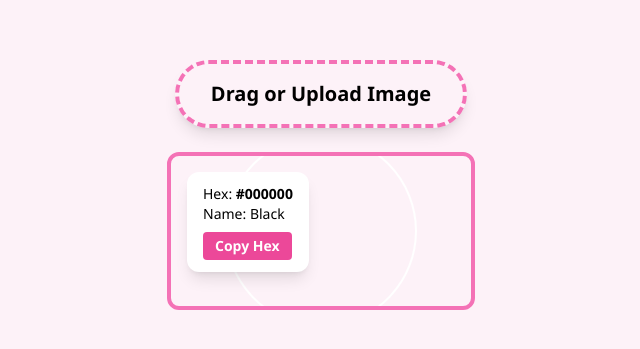
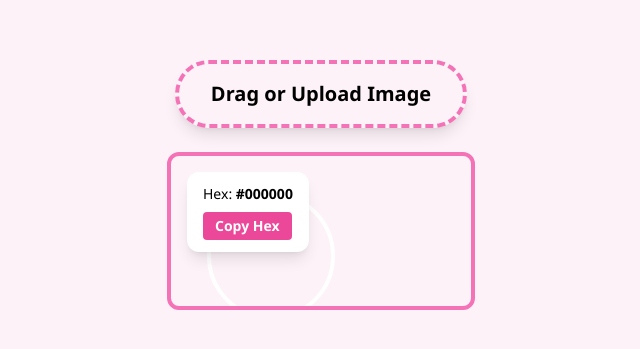
Before and after one commit to FARABI12344/webb2, a React (Vite) app: page / in a window 1280 px wide. Shown: the part 215-564 px from the top of the page, without its empty margins (319-959 px from the left). Built offline with nearby package versions, Linux system fonts and the light colour scheme.

Commit message:
Update App.jsx

```diff
--- a/src/App.jsx
+++ b/src/App.jsx
@@ -3,9 +3,13 @@ import "./index.css";
 
 export default function ImageColorPicker() {
   const [imageSrc, setImageSrc] = useState(null);
-  const [colorData, setColorData] = useState({ hex: "#000000", name: "Black" });
+  const [colorData, setColorData] = useState({ hex: "#000000" });
   const canvasRef = useRef(null);
   const imageRef = useRef(null);
+  const viewerRef = useRef(null);
+  const [viewerPos, setViewerPos] = useState({ x: 100, y: 100 });
+  const [isDragging, setIsDragging] = useState(false);
+  const [offset, setOffset] = useState({ x: 0, y: 0 });
 
   const handleFile = (file) => {
     if (file && file.type.startsWith("image/")) {
@@ -28,35 +32,47 @@ export default function ImageColorPicker() {
     e.preventDefault();
   };
 
-  const handleMouseMove = (e) => {
+  const updateColorFromViewer = () => {
     const canvas = canvasRef.current;
     if (!canvas) return;
     const ctx = canvas.getContext("2d");
     const rect = canvas.getBoundingClientRect();
-    const x = e.clientX - rect.left;
-    const y = e.clientY - rect.top;
+    const x = viewerPos.x - rect.left;
+    const y = viewerPos.y - rect.top;
     const pixel = ctx.getImageData(x, y, 1, 1).data;
     const hex = `#${pixel[0].toString(16).padStart(2, "0")}${pixel[1]
       .toString(16)
       .padStart(2, "0")}${pixel[2].toString(16).padStart(2, "0")}`;
-    const name = getColorName(hex);
-    setColorData({ hex, name });
+    setColorData({ hex });
   };
 
-  const getColorName = (hex) => {
-    // Basic color mapping for demo purposes
-    const simpleMap = {
-      "#000000": "Black",
-      "#ffffff": "White",
-      "#ff0000": "Red",
-      "#00ff00": "Green",
-      "#0000ff": "Blue",
-      "#ffff00": "Yellow",
-      "#00ffff": "Cyan",
-      "#ff00ff": "Magenta",
-    };
-    return simpleMap[hex.toLowerCase()] || "Unknown";
+  const handleMouseDown = (e) => {
+    const viewer = viewerRef.current;
+    const rect = viewer.getBoundingClientRect();
+    setIsDragging(true);
+    setOffset({
+      x: e.clientX - rect.left,
+      y: e.clientY - rect.top,
+    });
   };
+
+  const handleMouseMove = (e) => {
+    if (!isDragging) return;
+    const canvas = canvasRef.current;
+    if (!canvas) return;
+    const rect = canvas.getBoundingClientRect();
+    const x = e.clientX - offset.x;
+    const y = e.clientY - offset.y;
+    setViewerPos({ x, y });
+  };
+
+  const handleMouseUp = () => {
+    setIsDragging(false);
+  };
+
+  useEffect(() => {
+    updateColorFromViewer();
+  }, [viewerPos]);
 
   useEffect(() => {
     if (imageSrc && canvasRef.current && imageRef.current) {
@@ -72,6 +88,7 @@ export default function ImageColorPicker() {
         canvas.width = width;
         canvas.height = height;
         ctx.drawImage(img, 0, 0, width, height);
+        updateColorFromViewer();
       };
 
       img.src = imageSrc;
@@ -87,8 +104,10 @@ export default function ImageColorPicker() {
       className="min-h-screen flex flex-col items-center justify-center bg-pink-50"
       onDrop={handleDrop}
       onDragOver={handleDragOver}
+      onMouseMove={handleMouseMove}
+      onMouseUp={handleMouseUp}
     >
-      <div className="border-4 border-dashed border-pink-400 rounded-full px-8 py-4 text-xl font-bold text-black mb-6 shadow-lg cursor-pointer">
+      <div className="relative z-10 border-4 border-dashed border-pink-400 rounded-full px-8 py-4 text-xl font-bold text-black mb-6 shadow-lg cursor-pointer">
         Drag or Upload Image
         <input
           type="file"
@@ -99,22 +118,22 @@ export default function ImageColorPicker() {
       </div>
 
       <div className="relative border-4 border-pink-400 rounded-xl overflow-hidden">
-        <canvas
-          ref={canvasRef}
-          onMouseMove={handleMouseMove}
-          className="max-w-full h-auto"
-        />
+        <canvas ref={canvasRef} className="max-w-full h-auto" />
         {imageSrc && <img ref={imageRef} src={imageSrc} alt="uploaded" className="hidden" />}
 
-        {/* Circular transparent viewer */}
-        <div className="absolute top-1/2 left-1/2 -translate-x-1/2 -translate-y-1/2 w-48 h-48 rounded-full border-2 border-white pointer-events-none" />
+        {/* Draggable Circle Viewer */}
+        <div
+          ref={viewerRef}
+          className="absolute w-32 h-32 rounded-full border-4 border-white pointer-events-auto cursor-move"
+          onMouseDown={handleMouseDown}
+          style={{ top: viewerPos.y + "px", left: viewerPos.x + "px", transform: "translate(-50%, -50%)" }}
+        />
 
-        {/* Color info */}
+        {/* Color Info */}
         <div className="absolute top-4 left-4 bg-white px-4 py-3 rounded-xl shadow-lg text-sm">
           <p>
             Hex: <span className="font-bold">{colorData.hex}</span>
           </p>
-          <p>Name: {colorData.name}</p>
           <button
             onClick={copyToClipboard}
             className="mt-2 bg-pink-500 text-white px-3 py-1 rounded font-bold hover:bg-pink-600"
```
